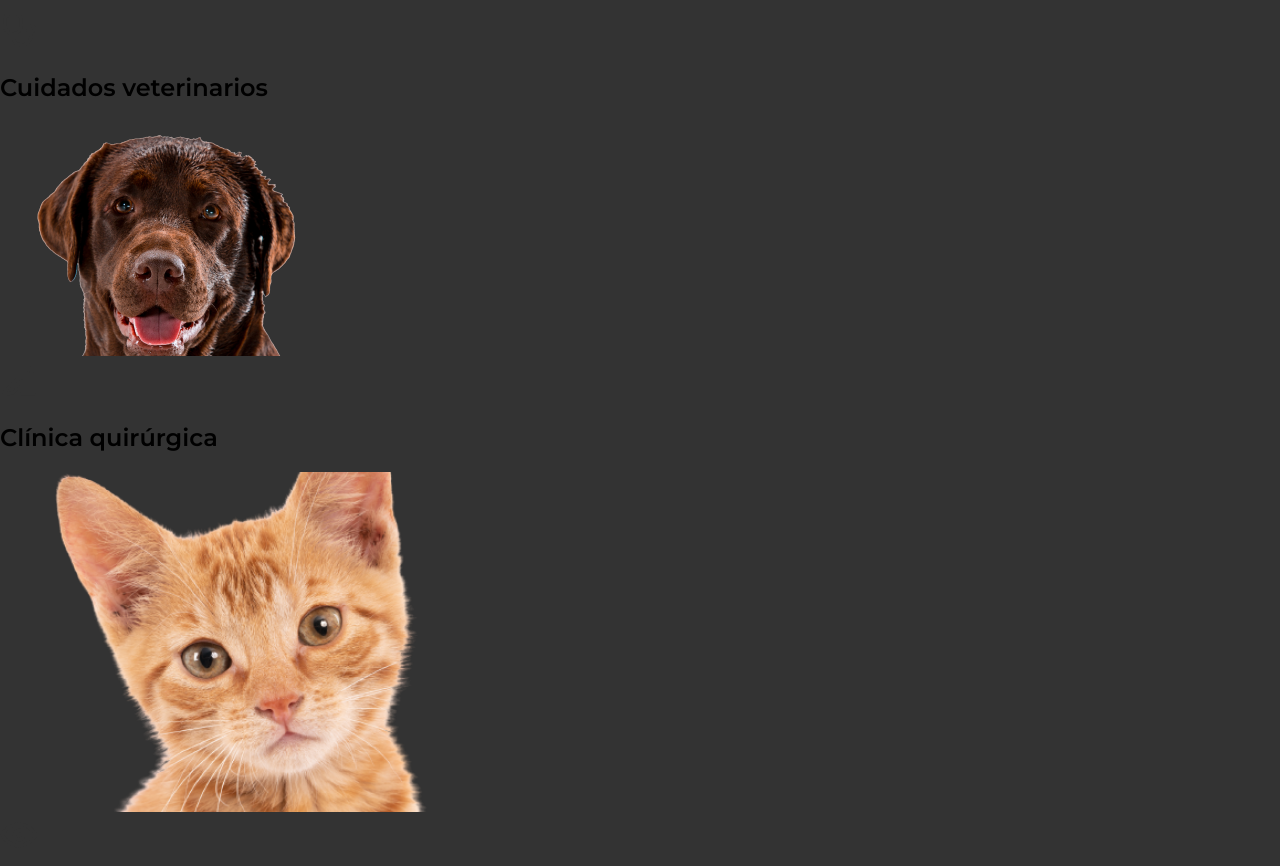
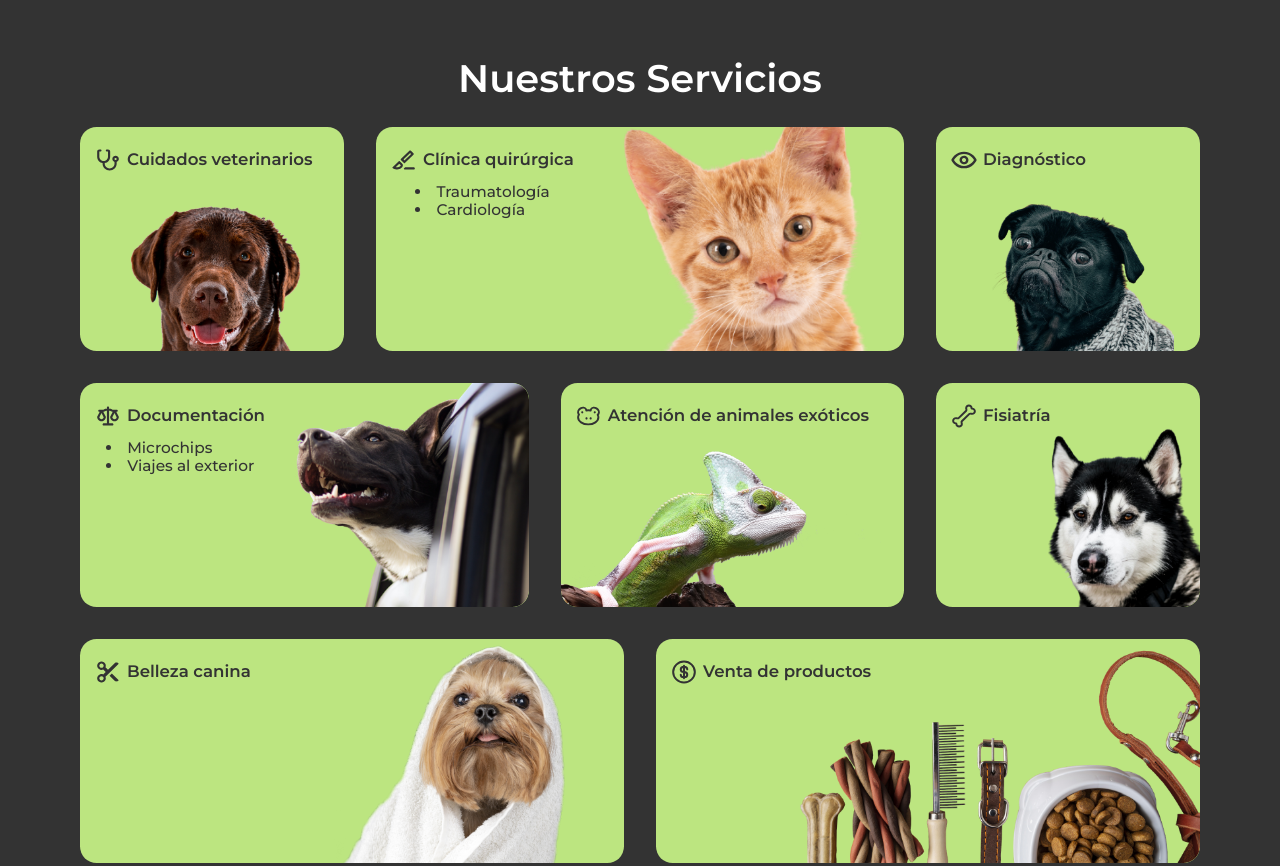
Before and after one commit to bruggi07/theanimalcenter, a plain HTML site: page index.html in a window 1280 px wide. Shown: the part 840-1706 px from the top of the page. Drawn offline with nearby package versions, Linux system fonts and the light colour scheme.

Commit message:
feat(Servicios): add seccion servicios css

```diff
--- a/index.html
+++ b/index.html
@@ -59,60 +59,125 @@
                 <h1>Nuestros Servicios</h1>
             </div>
             <div class="cont_tar_servicios">
+                <div class="cont_tar_fila1">
                     <div class="cont_tarjeta tar1">
-                    <img src="img/servicios/svg/estetoscopio.svg" class="icon_servicios">
+                        <div class="cont_titulo_serv">
+                            <div class="cont-icon-tit">
+                                <div class="cont-icon-servicios"><img src="img/servicios/svg/estetoscopio.svg"></div>
                                 <h2 class="tittle_tar_servicios">Cuidados veterinarios</h2>
+                            </div>
+                            <div class="cont-lista-serv">
+
+                            </div>
+                        </div>
                         <div class="cont_img_servicios">
                             <img src="img/servicios/labrador.png" alt="labrador">
                         </div>
                     </div>
                     <div class="cont_tarjeta tar2">
-                    <img src="img/servicios/svg/pluma.svg" class="icon_servicios">
+                        <div class="cont_titulo_serv">
+                            <div class="cont-icon-tit">
+                                <div class="cont-icon-servicios"><img src="img/servicios/svg/pluma.svg"></div>
                                 <h2 class="tittle_tar_servicios">Clínica quirúrgica</h2>
+                            </div>
+                            <div class="cont-lista-serv">
+                                <li>Traumatología</li>
+                                <li>Cardiología</li>
+                            </div>
+                        </div>
                         <div class="cont_img_servicios">
                             <img src="img/servicios/gatito.png" alt="gatito naranja">
                         </div>
                     </div>
                     <div class="cont_tarjeta tar3">
-                    <img src="img/servicios/svg/ojo.svg" class="icon_servicios">
+                        <div class="cont_titulo_serv">
+                            <div class="cont-icon-tit">
+                                <div class="cont-icon-servicios"><img src="img/servicios/svg/ojo.svg"></div>
                                 <h2 class="tittle_tar_servicios">Diagnóstico</h2>
+                            </div>
+                            <div class="cont-lista-serv">
+
+                            </div>
+                        </div>
                         <div class="cont_img_servicios">
                             <img src="img/servicios/perrito_negro.png" alt="perrito negro">
                         </div>
                     </div>
+                </div>
+                <div class="cont_tar_fila2">
                     <div class="cont_tarjeta tar4">
-                    <img src="img/servicios/svg/balanza.svg" class="icon_servicios">
+                        <div class="cont_titulo_serv">
+                            <div class="cont-icon-tit">
+                                <div class="cont-icon-servicios"><img src="img/servicios/svg/balanza.svg"></div>
                                 <h2 class="tittle_tar_servicios">Documentación</h2>
+                            </div>
+                            <div class="cont-lista-serv">
+                                <li>Microchips</li>
+                                <li>Viajes al exterior</li>
+                            </div>
+                        </div>
                         <div class="cont_img_servicios">
                             <img src="img/servicios/perro_ventana.png" alt="perro en ventana">
                         </div>
                     </div>
                     <div class="cont_tarjeta tar5">
-                    <img src="img/servicios/svg/rana.svg" class="icon_servicios">
+                        <div class="cont_titulo_serv">
+                            <div class="cont-icon-tit">
+                                <div class="cont-icon-servicios"><img src="img/servicios/svg/rana.svg"></div>
                                 <h2 class="tittle_tar_servicios">Atención de animales exóticos</h2>
+                            </div>
+                            <div class="cont-lista-serv">
+
+                            </div>
+                        </div>
                         <div class="cont_img_servicios">
                             <img src="img/servicios/camaleon.png" alt="camaleón">
                         </div>
                     </div>
                     <div class="cont_tarjeta tar6">
-                    <img src="img/servicios/svg/hueso.svg" class="icon_servicios">
+                        <div class="cont_titulo_serv">
+                            <div class="cont-icon-tit">
+                                <div class="cont-icon-servicios"><img src="img/servicios/svg/hueso.svg"></div>
                                 <h2 class="tittle_tar_servicios">Fisiatría</h2>
-                    <div class="cont_img_servicios">
-                        <img src="img/servicios/Perro_nieve.png">
+                            </div>
+                            <div class="cont-lista-serv">
+
                             </div>
                         </div>
+                        <div class="cont_img_servicios">
+                            <img src="img/servicios/Perro_nieve.png" alt="perro nieve">
+                        </div>
+                    </div>
+                </div>
+                <div class="cont_tar_fila3">
                     <div class="cont_tarjeta tar7">
-                    <img src="img/servicios/svg/tijera.svg" class="icon_servicios">
+                        <div class="cont_titulo_serv">
+                            <div class="cont-icon-tit">
+                                <div class="cont-icon-servicios"><img src="img/servicios/svg/tijera.svg"></div>
                                 <h2 class="tittle_tar_servicios">Belleza canina</h2>
+                            </div>
+                            <div class="cont-lista-serv">
+
+                            </div>
+                        </div>
                         <div class="cont_img_servicios">
                             <img src="img/servicios/perro_toalla.png" alt="perrito con toalla">
                         </div>
                     </div>
                     <div class="cont_tarjeta tar8">
-                    <img src="img/servicios/svg/solar_dollar-linear.svg" class="icon_servicios">
+                        <div class="cont_titulo_serv">
+                            <div class="cont-icon-tit">
+                                <div class="cont-icon-servicios"><img src="img/servicios/svg/solar_dollar-linear.svg">
+                                </div>
                                 <h2 class="tittle_tar_servicios">Venta de productos</h2>
+                            </div>
+                            <div class="cont-lista-serv">
+
+                            </div>
+                        </div>
                         <div class="cont_img_servicios">
                             <img src="img/servicios/accesorios_mascota.png" alt="accesorios para mascotas">
+                        </div>
                     </div>
                 </div>
             </div>
--- a/scss/atributos/_Fonts_Size.scss
+++ b/scss/atributos/_Fonts_Size.scss
@@ -3,6 +3,9 @@
 $fontsize-nav: 1.25vw;
 $fontsize-logo: 2.1vw;
 $fontsize-h1-inicio: 3vw;
-$fontsize-p-inicio: 1.65vw;
-$fontsize-btn-inicio: 1.5vw;
+$fontsize-p-btn-inicio: 1.65vw;
 $fontsize-info-inicio: 1vw;
+
+//SERVICIOS
+$fontsize-tittle-servicios: 1.3vw;
+$fontsize-lista-servicios:1.2vw;
--- a/scss/atributos/_General_Param.scss
+++ b/scss/atributos/_General_Param.scss
@@ -5,7 +5,8 @@ h2,
 h3,
 p,
 span,
-a {
+a,
+li {
     font-family: 'Montserrat';
 }
 
@@ -17,11 +18,27 @@ a:visited {
 img {
     pointer-events: none;
 }
+
 body {
     background-color: $color-negro;
     user-select: none;
 }
 
+// bg inicio
 .inicio {
-    background: linear-gradient(180deg, #BCE580 0%, rgba(207, 231, 173, 0.00) 92.31%);
+    background: linear-gradient(180deg, #BCE580 0%, #333 92.31%);
 }
+
+// margin secciones general
+
+.inicio,
+.servicios,
+.nosotros,
+.clientes,
+.contacto {
+    padding-left: 10vh;
+    padding-right: 10vh;
+}
+
+// border radius botones
+$radio1:1.3vw;
--- a/scss/main.scss
+++ b/scss/main.scss
@@ -1,5 +1,5 @@
+@import "atributos/Colores";
 @import "atributos/General_Param";
-@import "atributos/Colores";
 @import "atributos/Fonts_Size";
 @import "secciones/header";
 @import "secciones/inicio";
--- a/scss/secciones/_Servicios.scss
+++ b/scss/secciones/_Servicios.scss
@@ -0,0 +1,122 @@
+// -------------------------------------------- SERVICIOS-------------------------------------------
+
+.servicios {
+    display: flex;
+    flex-direction: column;
+    justify-content: center;
+    align-items: center;
+    padding-top: 100px;
+
+    .tittle_servicios {
+        h1 {
+            font-size: $fontsize-h1-inicio;
+            color: $font-color1;
+        }
+    }
+
+    .cont_tar_servicios {
+        display: flex;
+        flex-direction: column;
+        $gap_tar: 2.5vw;
+        width: 100%;
+        gap: $gap_tar;
+
+        .cont_tarjeta {
+            display: flex;
+            position: relative;
+            background: $color-base;
+            border-radius: $radio1;
+            height: 340px;
+            height: 17.5vw;
+            overflow: hidden;
+
+            .cont_titulo_serv {
+                display: flex;
+                position: absolute;
+                flex-direction: column;
+                justify-content: center;
+                align-items: center;
+                padding: 10px 15px;
+                .cont-icon-tit{
+                    display: flex;
+                    flex-direction: row;
+                    gap: 0.5vw;
+                }
+                .cont-icon-servicios {
+                    display: flex;
+                    width: 2vw;
+                }
+                .cont-lista-serv{
+                    color: $font-color2;
+                    font-size: $fontsize-lista-servicios;
+                    font-weight: 500;
+                }
+
+                .tittle_tar_servicios {
+                    font-size: $fontsize-tittle-servicios;
+                    color: $font-color2;
+                    font-weight: 600;
+                }
+            }
+
+            .cont_img_servicios {
+                display: flex;
+                position: absolute;
+                img {
+                    object-fit: contain;
+                }
+            }
+        }
+        .tar1,
+        .tar3 {
+            .cont_img_servicios {
+                width: 80%;
+                left: 0;
+                right: 0;
+                margin: auto;
+                bottom: 0;
+            }
+        }
+
+        .tar2,
+        .tar4,
+        .tar7,
+        .tar8 {
+            .cont_img_servicios {
+                height: 100%;
+                right: 0;
+            }
+        }
+
+        .tar5 {
+            .cont_img_servicios {
+                bottom: 0;
+            }
+        }
+        .tar6 {
+            .cont_img_servicios{
+                width: 60%;
+                bottom: 0;
+                right: 0;
+            }
+        }
+
+        .cont_tar_fila1 {
+            display: grid;
+            grid-template-columns: 1fr 2fr 1fr;
+            gap: $gap_tar;
+        }
+
+        .cont_tar_fila2 {
+            display: grid;
+            grid-template-columns: 1.7fr 1.3fr 1fr;
+            gap: $gap_tar;
+        }
+
+        .cont_tar_fila3 {
+            display: grid;
+            grid-template-columns: 1fr 1fr;
+            gap: $gap_tar;
+        }
+    }
+}
--- a/scss/secciones/_inicio.scss
+++ b/scss/secciones/_inicio.scss
@@ -3,7 +3,7 @@
 .inicio {
     display: grid;
     grid-template-columns: 1fr 1fr;
-    padding: 12vh 10vh 0 10vh;
+    padding-top: 12vh;
 
     .cont_izq {
         display: flex;
@@ -26,7 +26,7 @@
 
             p {
                 font-weight: 500;
-                font-size: $fontsize-p-inicio;
+                font-size: $fontsize-p-btn-inicio;
             }
         }
 
@@ -43,9 +43,9 @@
                 align-items: center;
                 gap: 10px;
                 padding: 6% 0;
-                border-radius: 1.3vw;
+                border-radius: $radio1;
                 font-weight: 600;
-                font-size: $fontsize-btn-inicio;
+                font-size: $fontsize-p-btn-inicio;
                 color: $font-color1;
 
                 img {
```
Also changed, not shown: css/main.css, 1 other file. Lines whose indentation alone changed are shown as unchanged.
